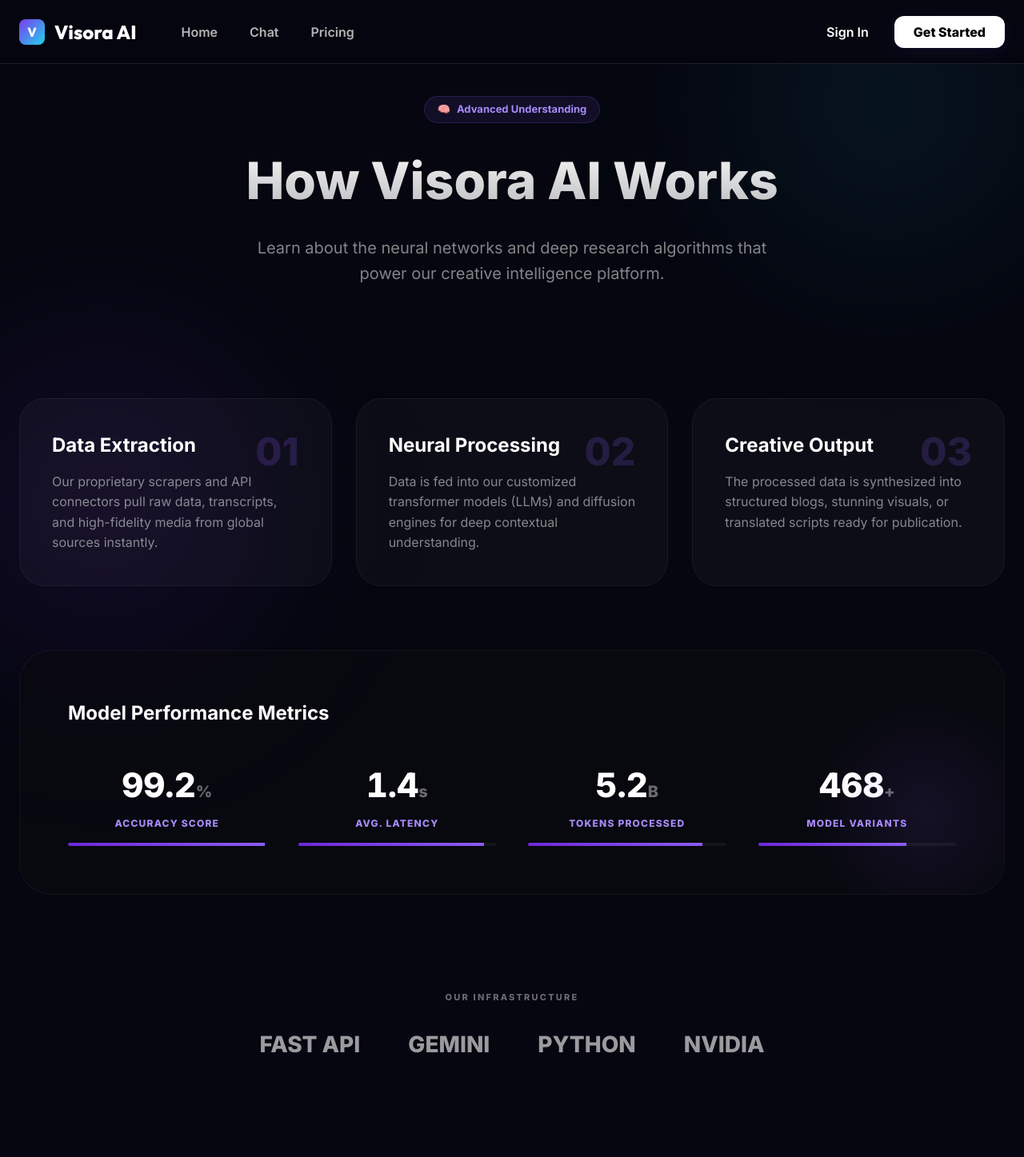
After one commit to diptisahu999/AI-Services, a FastAPI app: template app/templates/how_it_works.html in a window 1280 px wide. The commit adds this page. Shown: the whole page at 80% size. Run offline with FastAPI, Linux system fonts and the light colour scheme; the template is opened without the code that fills it, so the values that code supplies are empty.

Commit message:
add demo section

```diff
--- a/app/routers/web.py
+++ b/app/routers/web.py
@@ -71,3 +71,7 @@ async def video_translate_page(request: Request, user = Depends(get_current_user
     if not user:
         return RedirectResponse(url="/login", status_code=302)
     return templates.TemplateResponse('video_translate.html', {'request': request, 'user': user})
+
+@router.get('/how-it-works', response_class=HTMLResponse)
+async def how_it_works_page(request: Request, user = Depends(get_current_user)):
+    return templates.TemplateResponse('how_it_works.html', {'request': request, 'user': user})
--- /dev/null
+++ b/app/templates/how_it_works.html
@@ -0,0 +1,308 @@
+<!DOCTYPE html>
+<html lang="en">
+
+<head>
+    <meta charset="utf-8" />
+    <meta name="viewport" content="width=device-width, initial-scale=1" />
+    <title>How It Works - Visora AI</title>
+    <link rel="stylesheet" href="/static/css/index.css" />
+    <style>
+        .page-header {
+            padding: 120px 0 60px;
+            text-align: center;
+        }
+
+        .section-tag {
+            display: inline-flex;
+            align-items: center;
+            gap: 8px;
+            background: rgba(139, 92, 246, 0.1);
+            border: 1px solid rgba(139, 92, 246, 0.2);
+            color: #a78bfa;
+            padding: 6px 16px;
+            border-radius: 100px;
+            font-size: 13px;
+            font-weight: 700;
+            margin-bottom: 24px;
+        }
+
+        .page-title {
+            font-size: 64px;
+            font-weight: 800;
+            margin-bottom: 20px;
+            background: linear-gradient(to bottom, #fff, rgba(255, 255, 255, 0.7));
+            -webkit-background-clip: text;
+            background-clip: text;
+            -webkit-text-fill-color: transparent;
+        }
+
+        .page-subtitle {
+            font-size: 20px;
+            color: rgba(255, 255, 255, 0.5);
+            max-width: 700px;
+            margin: 0 auto;
+            line-height: 1.6;
+        }
+
+        /* Process Grid */
+        .process-grid {
+            display: grid;
+            grid-template-columns: repeat(3, 1fr);
+            gap: 30px;
+            margin: 80px 0;
+        }
+
+        .process-card {
+            background: rgba(255, 255, 255, 0.03);
+            border: 1px solid rgba(255, 255, 255, 0.05);
+            border-radius: 32px;
+            padding: 40px;
+            position: relative;
+            transition: all 0.4s ease;
+        }
+
+        .process-card:hover {
+            transform: translateY(-10px);
+            background: rgba(255, 255, 255, 0.05);
+            border-color: rgba(139, 92, 246, 0.3);
+        }
+
+        .step-num {
+            font-size: 48px;
+            font-weight: 900;
+            color: rgba(139, 92, 246, 0.2);
+            position: absolute;
+            top: 30px;
+            right: 40px;
+        }
+
+        .process-card h3 {
+            color: #fff;
+            font-size: 24px;
+            margin-bottom: 15px;
+        }
+
+        .process-card p {
+            color: rgba(255, 255, 255, 0.5);
+            line-height: 1.6;
+        }
+
+        /* Tech Metrics */
+        .metrics-section {
+            background: rgba(10, 10, 15, 0.6);
+            border: 1px solid rgba(255, 255, 255, 0.05);
+            border-radius: 40px;
+            padding: 60px;
+            margin-bottom: 120px;
+            position: relative;
+            overflow: hidden;
+        }
+
+        .metrics-grid {
+            display: grid;
+            grid-template-columns: repeat(4, 1fr);
+            gap: 40px;
+        }
+
+        .metric-item {
+            text-align: center;
+        }
+
+        .metric-value {
+            font-size: 42px;
+            font-weight: 800;
+            color: #fff;
+            margin-bottom: 8px;
+            font-variant-numeric: tabular-nums;
+        }
+
+        .metric-label {
+            color: #a78bfa;
+            font-size: 12px;
+            font-weight: 800;
+            text-transform: uppercase;
+            letter-spacing: 0.1em;
+        }
+
+        .metric-chart {
+            height: 4px;
+            background: rgba(255, 255, 255, 0.05);
+            border-radius: 2px;
+            margin-top: 15px;
+            overflow: hidden;
+        }
+
+        .metric-bar {
+            height: 100%;
+            background: linear-gradient(to right, #6d28d9, #8b5cf6);
+            width: 0%;
+            transition: width 2s cubic-bezier(0.1, 0, 0.2, 1);
+        }
+
+        /* Diagram Area */
+        .diagram-container {
+            margin: 100px 0;
+            border-radius: 32px;
+            background: #000;
+            border: 1px solid rgba(255, 255, 255, 0.1);
+            padding: 50px;
+            text-align: center;
+        }
+
+        @media (max-width: 992px) {
+            .process-grid {
+                grid-template-columns: 1fr;
+            }
+
+            .metrics-grid {
+                grid-template-columns: 1fr 1fr;
+            }
+
+            .page-title {
+                font-size: 40px;
+            }
+        }
+    </style>
+</head>
+
+<body>
+    <!-- Header (Same as index.html) -->
+    <header class="header">
+        <div class="container header__inner">
+            <div class="nav-left">
+                <a class="brand" href="/">
+                    <div class="brand__logo">V</div>
+                    <span>Visora AI</span>
+                </a>
+                <nav class="nav-links">
+                    <a href="/" class="nav-item">Home</a>
+                    <a href="/chat" class="nav-item">Chat</a>
+                    <a href="/pricing" class="nav-item">Pricing</a>
+                </nav>
+            </div>
+            <div class="nav-right">
+                <a href="/login" class="nav-item" style="color: #fff; text-decoration: none;">Sign In</a>
+                <a href="/register" class="btn-primary" style="padding: 8px 24px; border-radius: 12px;">Get Started</a>
+            </div>
+        </div>
+    </header>
+
+    <main class="container">
+        <section class="page-header">
+            <div class="section-tag">
+                <span>🧠</span> Advanced Understanding
+            </div>
+            <h1 class="page-title">How Visora AI Works</h1>
+            <p class="page-subtitle">Learn about the neural networks and deep research algorithms that power our
+                creative
+                intelligence platform.</p>
+        </section>
+
+        <!-- Process visualization -->
+        <div class="process-grid">
+            <div class="process-card">
+                <div class="step-num">01</div>
+                <h3>Data Extraction</h3>
+                <p>Our proprietary scrapers and API connectors pull raw data, transcripts, and high-fidelity media from
+                    global sources instantly.</p>
+            </div>
+            <div class="process-card">
+                <div class="step-num">02</div>
+                <h3>Neural Processing</h3>
+                <p>Data is fed into our customized transformer models (LLMs) and diffusion engines for deep contextual
+                    understanding.</p>
+            </div>
+            <div class="process-card">
+                <div class="step-num">03</div>
+                <h3>Creative Output</h3>
+                <p>The processed data is synthesized into structured blogs, stunning visuals, or translated scripts
+                    ready for publication.</p>
+            </div>
+        </div>
+
+        <!-- Metrics Dashboard -->
+        <section class="metrics-section">
+            <h2 style="color: #fff; margin-bottom: 40px; font-size: 24px; font-weight: 700;">Model Performance Metrics
+            </h2>
+            <div class="metrics-grid">
+                <div class="metric-item">
+                    <div class="metric-value">99.2<span style="font-size: 20px; color: rgba(255,255,255,0.4);">%</span>
+                    </div>
+                    <div class="metric-label">Accuracy Score</div>
+                    <div class="metric-chart">
+                        <div class="metric-bar" style="width: 99.2%;"></div>
+                    </div>
+                </div>
+                <div class="metric-item">
+                    <div class="metric-value">1.4<span style="font-size: 20px; color: rgba(255,255,255,0.4);">s</span>
+                    </div>
+                    <div class="metric-label">Avg. Latency</div>
+                    <div class="metric-chart">
+                        <div class="metric-bar" style="width: 94%;"></div>
+                    </div>
+                </div>
+                <div class="metric-item">
+                    <div class="metric-value">5.2<span style="font-size: 20px; color: rgba(255,255,255,0.4);">B</span>
+                    </div>
+                    <div class="metric-label">Tokens Processed</div>
+                    <div class="metric-chart">
+                        <div class="metric-bar" style="width: 88%;"></div>
+                    </div>
+                </div>
+                <div class="metric-item">
+                    <div class="metric-value">468<span style="font-size: 20px; color: rgba(255,255,255,0.4);">+</span>
+                    </div>
+                    <div class="metric-label">Model Variants</div>
+                    <div class="metric-chart">
+                        <div class="metric-bar" style="width: 75%;"></div>
+                    </div>
+                </div>
+            </div>
+
+            <!-- Dashboard Background Decor -->
+            <div
+                style="position: absolute; bottom: -50px; right: -50px; width: 300px; height: 300px; background: radial-gradient(circle, rgba(139, 92, 246, 0.1) 0%, transparent 70%);">
+            </div>
+        </section>
+
+        <!-- Tech Stack -->
+        <div style="text-align: center; margin-bottom: 120px;">
+            <p
+                style="color: rgba(255,255,255,0.4); text-transform: uppercase; font-size: 11px; font-weight: 800; letter-spacing: 0.2em; margin-bottom: 30px;">
+                Our Infrastructure</p>
+            <div
+                style="display: flex; gap: 60px; justify-content: center; align-items: center; opacity: 0.6; filter: grayscale(1);">
+                <!-- Placeholders for tech logos -->
+                <div style="color: white; font-weight: 900; font-size: 28px;">FAST API</div>
+                <div style="color: white; font-weight: 900; font-size: 28px;">GEMINI</div>
+                <div style="color: white; font-weight: 900; font-size: 28px;">PYTHON</div>
+                <div style="color: white; font-weight: 900; font-size: 28px;">NVIDIA</div>
+            </div>
+        </div>
+    </main>
+
+    <!-- Background Orbs -->
+    <div class="bg">
+        <div class="bg__grid"></div>
+        <div class="bg__orb bg__orb--1"></div>
+        <div class="bg__orb bg__orb--2"></div>
+    </div>
+
+    <script>
+        // Animate metrics on scroll
+        document.addEventListener('DOMContentLoaded', () => {
+            const bars = document.querySelectorAll('.metric-bar');
+            setTimeout(() => {
+                bars.forEach(bar => {
+                    const width = bar.style.width;
+                    bar.style.width = '0';
+                    setTimeout(() => {
+                        bar.style.width = width;
+                    }, 100);
+                });
+            }, 500);
+        });
+    </script>
+</body>
+
+</html>
```
Also changed, not shown: app/templates/index.html (+88 -3 lines).
